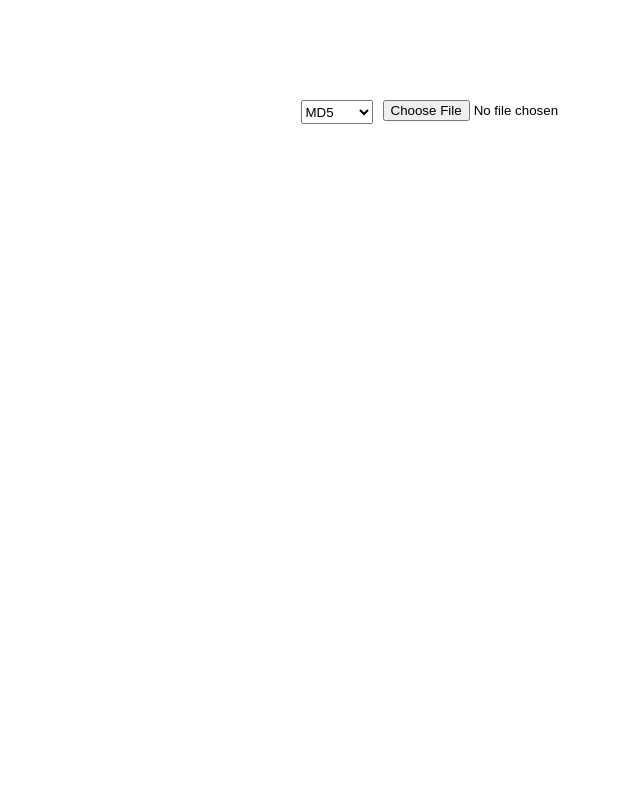
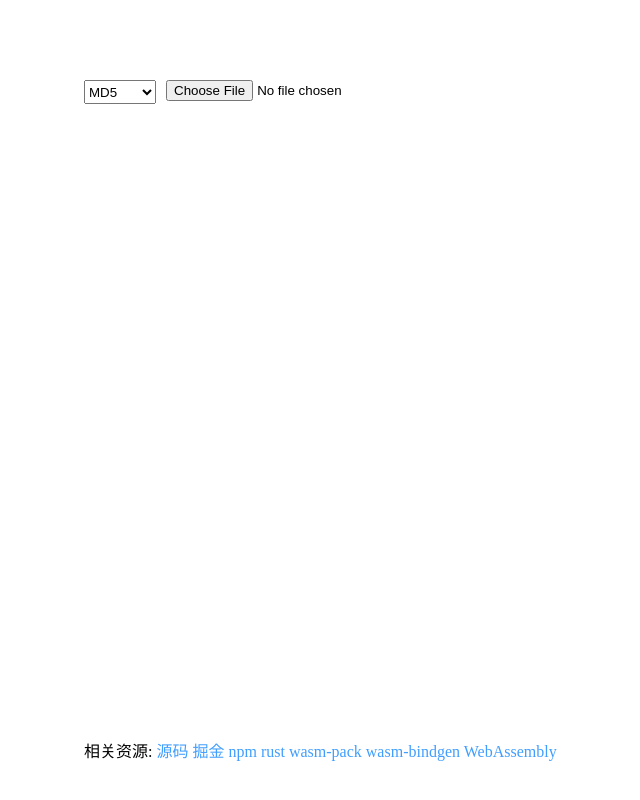
Before and after one commit to mllcms/digest-wasm, a plain HTML site: page index.html in a window 1280 px wide. Shown: the whole page, without its empty margins (172-812 px from the left). Drawn offline with Linux system fonts and the light colour scheme.

Commit message:
feat: 增加相关链接

```diff
--- a/index.html
+++ b/index.html
@@ -7,7 +7,7 @@
             content="width=device-width, user-scalable=no, initial-scale=1.0, maximum-scale=1.0, minimum-scale=1.0"
     />
     <meta http-equiv="X-UA-Compatible" content="ie=edge"/>
-    <title>Test</title>
+    <title>digest-wasm-test</title>
 </head>
 <style>
     * {
@@ -17,10 +17,13 @@
 
     .container {
         width: 60vw;
+        height: 100vh;
         display: grid;
-        margin: 100px auto 0;
-        justify-content: center;
+        grid-template-rows: 30px 1fr 30px;
         gap: 10px;
+        margin: 0 auto;
+        padding: 10vh 0 4vh;
+        box-sizing: border-box;
 
         select, input {
             height: 24px;
@@ -37,6 +40,14 @@
             }
         }
 
+        .about {
+            margin-bottom: auto;
+
+            a {
+                color: #409eff;
+                text-decoration: none;
+            }
+        }
     }
 </style>
 <body>
@@ -52,6 +63,16 @@
         <input type="file">
     </div>
     <div class="result"></div>
+    <div class="about">
+        <span>相关资源:</span>
+        <a href="https://github.com/mllcms/digest-wasm" target="_blank">源码</a>
+        <a href="https://juejin.cn/post/7319541565318398003" target="_blank">掘金</a>
+        <a href="https://www.npmjs.com/package/digest-wasm" target="_blank">npm</a>
+        <a href="https://www.rust-lang.org/" target="_blank">rust</a>
+        <a href="https://rustwasm.github.io/" target="_blank">wasm-pack</a>
+        <a href="https://rustwasm.github.io/docs/wasm-bindgen/" target="_blank">wasm-bindgen</a>
+        <a href="https://developer.mozilla.org/zh-CN/docs/WebAssembly" target="_blank">WebAssembly</a>
+    </div>
 </div>
 </body>
 <script type="module">
```
